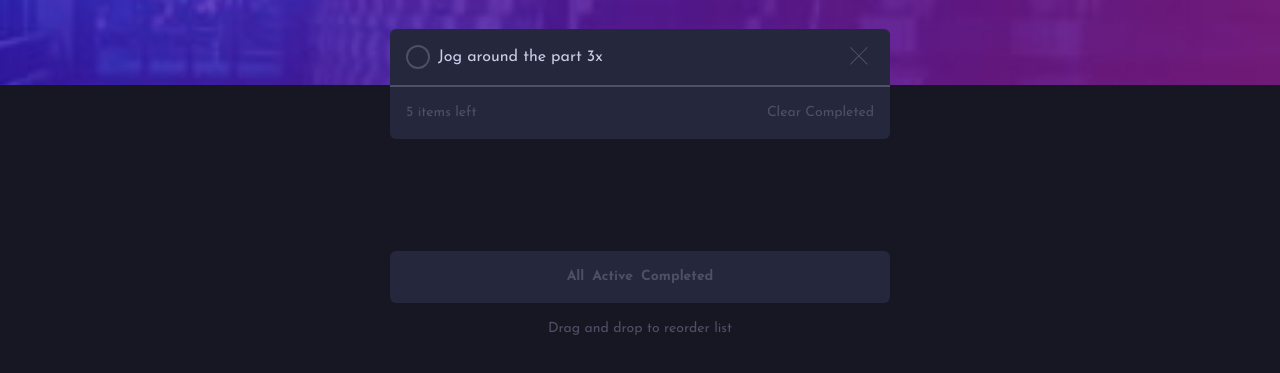
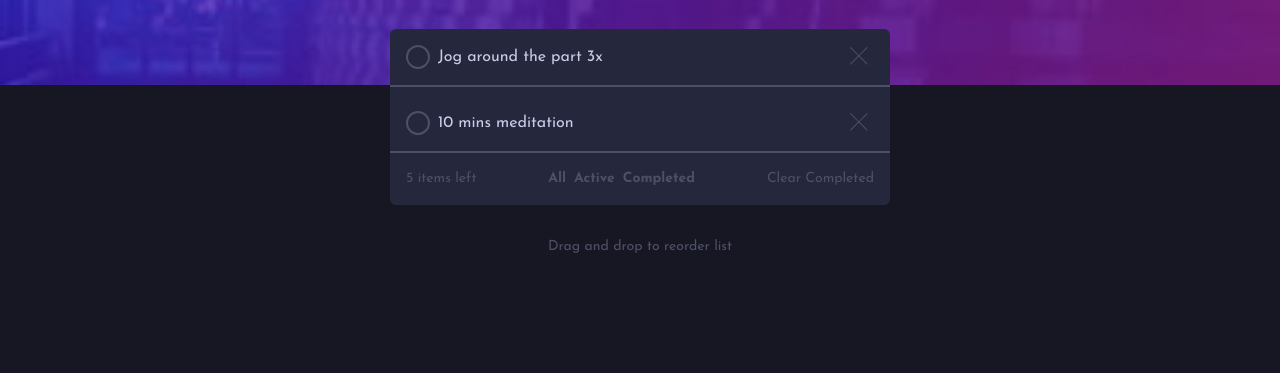
Before and after one commit to regret546/todo-app-main, a website: page dist/index.html in a window 1280 px wide. Shown: the part 195-568 px from the top of the page. Drawn offline with Linux system fonts and the light colour scheme.

Commit message:
continue styling desktop version

```diff
--- a/dist/index.html
+++ b/dist/index.html
@@ -34,7 +34,9 @@
       <section
         class="header bg-[url('/images/bg-mobile-dark.jpg')] md:bg-[url('/images/bg-mobile-dark.jpg')] bg-no-repeat bg-cover w-full h-[20vh] md:h-[35vh] md:flex md:justify-center"
       >
-        <div class="flex justify-between items-center px-4 py-8 md:min-w-[500px] md:-mt-[4rem]">
+        <div
+          class="flex justify-between items-center px-4 py-8 md:min-w-[500px] md:-mt-[4rem]"
+        >
           <h1
             class="text-[2.5rem] uppercase tracking-[0.7rem] text-very-light-gray font-fw-bold2"
           >
@@ -54,10 +56,13 @@
           </svg>
         </div>
       </section>
-      <section class="main_section grid justify-center text-[1rem] w-screen ">
-        <form class="mt-4 relative w-[300px] -top-[6rem] md:-top-[10rem]  md:w-full md:min-w-[500px]" action="">
+      <section class="main_section grid justify-center text-[1rem] w-screen">
+        <form
+          class="mt-4 relative w-[300px] -top-[6rem] md:-top-[10rem] md:w-full md:min-w-[500px]"
+          action=""
+        >
           <input
-            class="bg-very-dark-desaturated-blue w-full rounded-md py-4 px-2 pl-[3rem] outline-none "
+            class="bg-very-dark-desaturated-blue w-full rounded-md py-4 px-2 pl-[3rem] outline-none"
             type="text"
             name="todo"
             placeholder="Create a todo"
@@ -91,15 +96,58 @@
               </svg>
             </div>
           </div>
+
+          <div class="list-body">
+            <div
+              class="py-4 pl-[3rem] relative text-left border-b-2 border-very-dark-grayish-blue"
+            >
+              <div
+                class="absolute top-[1rem] left-[1rem] border-2 rounded-full h-[24px] w-[24px] border-very-dark-grayish-blue"
+              ></div>
+              10 mins meditation
+              <svg
+                class="absolute grid place-items-center text-[1rem] right-[1rem] top-[1rem] fill-very-dark-grayish-blue mt-[2px]"
+                xmlns="http://www.w3.org/2000/svg"
+                width="24"
+                height="24"
+                viewBox="0 0 24 24"
+              >
+                <path
+                  fill-rule="evenodd"
+                  d="M16.97 0l.708.707L9.546 8.84l8.132 8.132-.707.707-8.132-8.132-8.132 8.132L0 16.97l8.132-8.132L0 .707.707 0 8.84 8.132 16.971 0z"
+                />
+              </svg>
+            </div>
+          </div>
+
           <div
             class="list-footer flex justify-between text-sm px-4 my-2 text-very-dark-grayish-blue"
           >
             <div>5 items left</div>
+            <div
+              class="hidden md:flex justify-center gap-2 text-sm font-fw-bold2 text-very-dark-grayish-blue"
+            >
+              <div
+                class="cursor-pointer hover:text-bright-blue transition-colors ease-in-out"
+              >
+                All
+              </div>
+              <div
+                class="cursor-pointer hover:text-bright-blue transition-colors ease-in-out"
+              >
+                Active
+              </div>
+              <div
+                class="cursor-pointer hover:text-bright-blue transition-colors ease-in-out"
+              >
+                Completed
+              </div>
+            </div>
             <div>Clear Completed</div>
           </div>
         </article>
         <article
-          class="bg-very-dark-desaturated-blue rounded-md p-4 relative -top-4"
+          class="bg-very-dark-desaturated-blue rounded-md p-4 relative -top-4 md:hidden"
         >
           <div
             class="flex justify-center gap-2 text-sm font-fw-bold2 text-very-dark-grayish-blue"
@@ -121,7 +169,11 @@
             </div>
           </div>
         </article>
-        <p class="text-sm text-very-dark-grayish-blue text-center">Drag and drop to reorder list</p>
+        <p
+          class="text-sm text-very-dark-grayish-blue relative text-center md:-top-[6rem]"
+        >
+          Drag and drop to reorder list
+        </p>
       </section>
     </main>
 
```
Also changed, not shown: dist/style.css.
